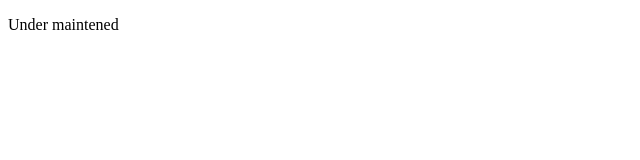
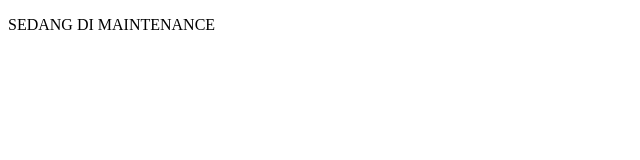
Before and after one commit to egaprsty/1nz, a Next.js app: page /info in a window 1280 px wide. Shown: the top 160 px of the page, without its empty margins (0-640 px from the left). Built offline with nearby package versions, Linux system fonts and the light colour scheme.

Commit message:
tambah info

```diff
--- a/pages/info.js
+++ b/pages/info.js
@@ -7,7 +7,7 @@ function Info() {
             <Head>
                 <title>Info</title>
             </Head>
-            <p>Under maintened</p>
+            <p>SEDANG DI MAINTENANCE</p>
         </div>
     )
 }
```
